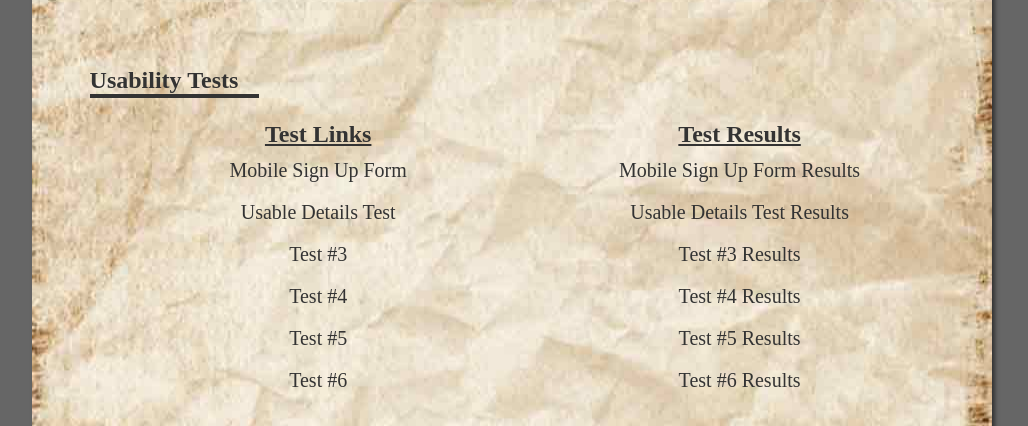
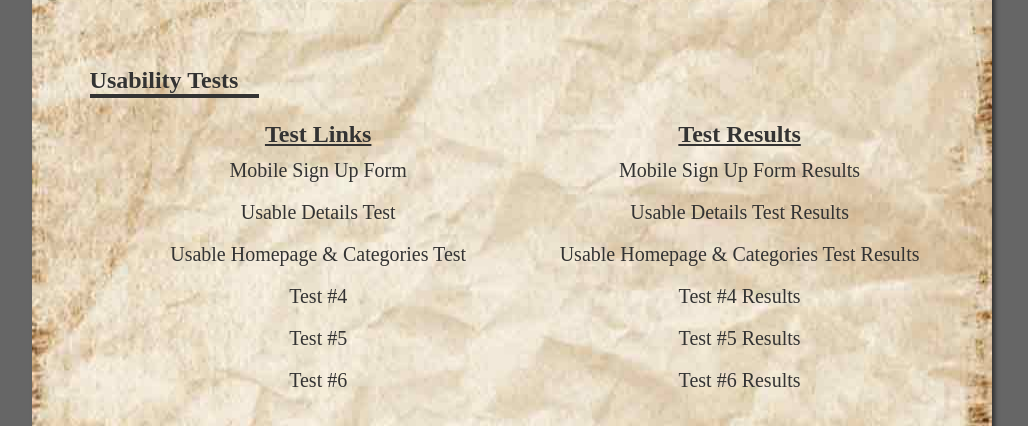
Before and after one commit to k-holcom/WiU, a plain HTML site: page index.html in a window 1280 px wide. Shown: the part 350-776 px from the top of the page, without its empty margins (128-1156 px from the left). Drawn offline with Linux system fonts and the light colour scheme; a web font is replaced by a local one.

Commit message:
updated the html landing page

```diff
--- a/index.html
+++ b/index.html
@@ -38,8 +38,8 @@
 						<td><a href="https://usabilityhub.com/tests/e429d7319ca3/results/5ba5b70fcc29">Usable Details Test Results</a></td>
 					</tr>
 					<tr id="test3">
-						<td><a href="#">Test #3</a></td>
-						<td><a href="#">Test #3 Results</a></td>
+						<td><a href="https://usabilityhub.com/do/deb6fd5fbafe/bdaa">Usable Homepage & Categories Test</a></td>
+						<td><a href="https://usabilityhub.com/tests/deb6fd5fbafe/results/b77fe1b260bf">Usable Homepage & Categories Test Results</a></td>
 					</tr>
 					<tr id="test4">
 						<td><a href="#">Test #4</a></td>
```
Also changed, not shown: Wireframes_Holcom_B3/Landing_Page.txt (renamed from Landing_Page.txt), Wireframes_Holcom_B4/Annotated/WiU_B4_1.jpg (added), Wireframes_Holcom_B4/Annotated/WiU_B4_2.jpg (added), Wireframes_Holcom_B4/Annotated/WiU_B4_3.jpg (added), Wireframes_Holcom_B4/Annotated/WiU_B4_4.jpg (added), Wireframes_Holcom_B4/Annotated/WiU_B4_5.jpg (added), Wireframes_Holcom_B4/Annotated/annotations.png (added), Wireframes_Holcom_B4/Landing_Page.txt (added), Wireframes_Holcom_B4/Unannotated/WiU_B4_1.jpg (added), Wireframes_Holcom_B4/Unannotated/WiU_B4_2.jpg (added), Wireframes_Holcom_B4/Unannotated/WiU_B4_3.jpg (added), Wireframes_Holcom_B4/Unannotated/WiU_B4_4.jpg (added), Wireframes_Holcom_B4/Unannotated/WiU_B4_5.jpg (added), 2 other files.
